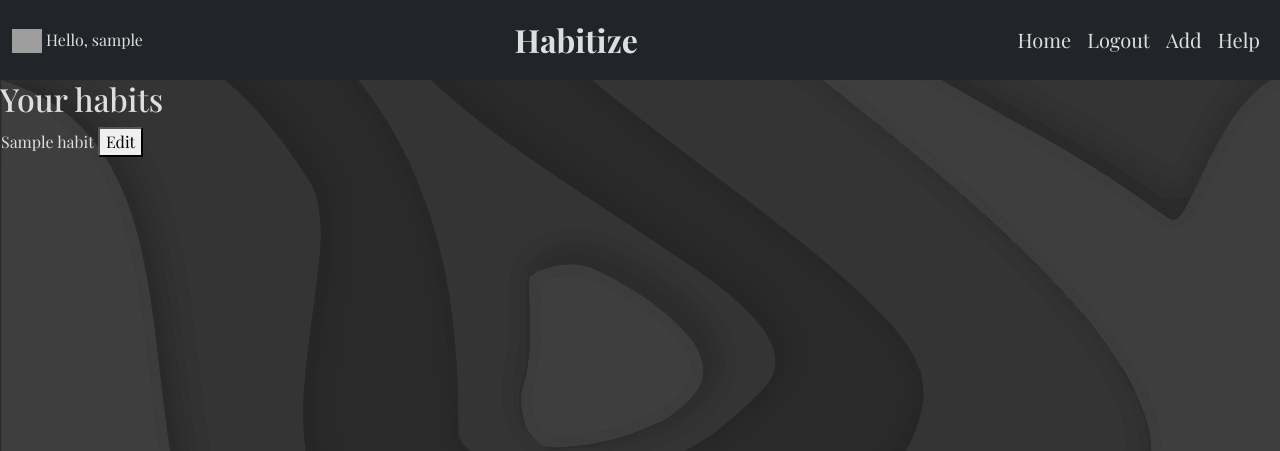
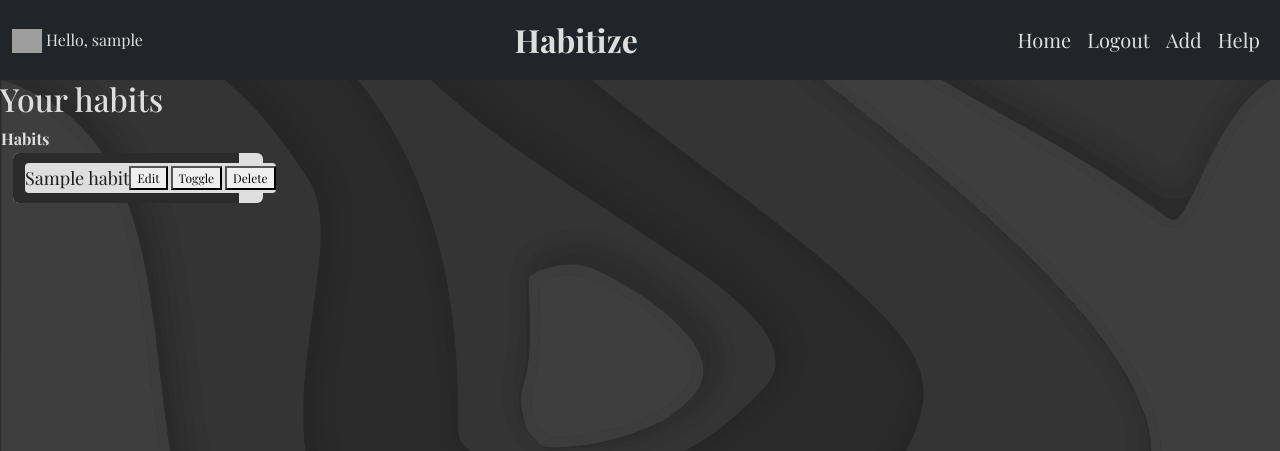
Before and after one commit to jflets/Habitize, a Django app: page /dashboard/ in a window 1280 px wide. Shown: the top 451 px of the page. Run offline with Django 3.2, Linux system fonts and the light colour scheme; a user stored in the database is signed in; tables that the repository leaves empty hold one stand-in row (values such as "Sample post"); grey boxes are pictures that could not be loaded.

Commit message:
Add edit, & delete functionality & further styling

```diff
--- a/dashboard/forms.py
+++ b/dashboard/forms.py
@@ -5,4 +5,4 @@ from .models import Habit
 class HabitForm(forms.ModelForm):
     class Meta:
         model = Habit
-        fields = ['name', 'completed']
+        fields = ['name', 'completed', 'value', 'max_value']
--- a/dashboard/models.py
+++ b/dashboard/models.py
@@ -6,6 +6,8 @@ class Habit(models.Model):
     name = models.CharField(max_length=50, null=False, blank=False)
     date_created = models.DateTimeField(auto_now_add=True, null=True)
     completed = models.BooleanField(null=False, blank=False, default=False)
+    value = models.PositiveIntegerField(default=0)  # Current value
+    max_value = models.PositiveIntegerField(default=100)  # Maximum value
 
     user = models.ForeignKey(
         User, max_length=10, on_delete=models.CASCADE, null=True, blank=True)
--- a/dashboard/urls.py
+++ b/dashboard/urls.py
@@ -6,4 +6,6 @@ urlpatterns = [
     path('', views.get_dashboard, name='dashboard'),
     path('add', views.add_habit, name='add'),
     path('edit/<habit_id>', views.edit_habit, name='edit'),
+    path('toggle/<habit_id>', views.toggle_habit, name='toggle'),
+    path('delete/<habit_id>', views.delete_habit, name='delete'),
 ]
--- a/dashboard/views.py
+++ b/dashboard/views.py
@@ -7,8 +7,14 @@ from .forms import HabitForm
 @login_required(login_url="/accounts/login")
 def get_dashboard(request):
     habits = Habit.objects.filter(user=request.user)
+
+    # Calculate progress for each habit
+    for habit in habits:
+        habit.progress = (habit.value / habit.max_value) * \
+            100 if habit.max_value > 0 else 0
+
     context = {
-        'habits': habits
+        'habits': habits,
     }
     return render(request, 'dashboard/index.html', context)
 
@@ -33,16 +39,33 @@ def add_habit(request):
 
 @login_required(login_url="/accounts/login")
 def edit_habit(request, habit_id):
-    habit = get_object_or_404(Habit, id=habit_id)
+    habit = get_object_or_404(Habit, id=habit_id, user=request.user)
+
     if request.method == 'POST':
         form = HabitForm(request.POST, instance=habit)
         if form.is_valid():
-            habit = form.save(commit=False)
-            habit.user = request.user
-            habit.save()
+            habit = form.save()
             return redirect('dashboard')
-    form = HabitForm(instance=habit)
+    else:
+        form = HabitForm(instance=habit)
+
     context = {
-        'form': form
+        'form': form,
+        'progress_percentage': (habit.value / habit.max_value) * 100,
     }
     return render(request, 'dashboard/edit_habit.html', context)
+
+
+@login_required(login_url="/accounts/login")
+def toggle_habit(request, habit_id):
+    habit = get_object_or_404(Habit, id=habit_id)
+    habit.completed = not habit.completed
+    habit.save()
+    return redirect('dashboard')
+
+
+@login_required(login_url="/accounts/login")
+def delete_habit(request, habit_id):
+    habit = get_object_or_404(Habit, id=habit_id)
+    habit.delete()
+    return redirect('dashboard')
--- a/static/css/dashboard.css
+++ b/static/css/dashboard.css
@@ -64,6 +64,14 @@ h3 {
 .dark-bg {
     background-color: rgba(28, 28, 28, 60%);
 }
+
+/* ------------------------------ habit text styling  ---------------------------------- */
+.habit-name {
+    color: #1C1C1C;
+    font-size: 18px;
+    font-weight: 400;
+}
+
 /* ------------------------------ nav styling  ---------------------------------- */
 .navbar-toggler {
     color: #dedede;
@@ -162,6 +170,10 @@ h3 {
     color: #dedede;
 }
 
+.options-btn {
+    text-decoration: none;
+}
+
 /* ------------------------------ link styling  ---------------------------------- */
 #profile {
     color: #dedede;
@@ -218,3 +230,38 @@ form input {
 form input:focus {
     outline: 1px solid #dedede;
 }
+
+/* ------------------------------ habit progressbar styling  ---------------------------------- */
+.progress {
+    min-width: 250px;
+    min-height: 50px;
+}
+
+.progress-bar {
+    width: 200px;
+    height: 100px;
+    background-color: #2b2b2b;
+    border-radius: 5px;
+    transition: width 0.5s ease-in-out;
+}
+
+.progress-label {
+    font-size: 14px;
+}
+
+.progress-container{
+    display: flex;
+    align-items: center;
+    background-color: #dedede;
+}
+
+.progress-cd {
+    min-width: 200px;
+    min-height: 30px;
+    background-color: #dedede;
+    border-radius: 4px;
+    position: absolute;
+    display: flex;
+    justify-content: center;
+    align-items: center;
+}
--- a/templates/dashboard/add_habit.html
+++ b/templates/dashboard/add_habit.html
@@ -4,7 +4,7 @@
         <h2>Add a habit</h2>
         <form method="POST" action="add">
             {% csrf_token %}
-            {{ form }}
+            {{ form.as_p }}
             <div>
                 <p>
                     <button type="submit" class="btn-submit">Add Habit</button>
--- a/templates/dashboard/edit_habit.html
+++ b/templates/dashboard/edit_habit.html
@@ -4,7 +4,7 @@
         <h2>Edit a habit</h2>
         <form method="POST">
             {% csrf_token %}
-            {{ form }}
+            {{ form.as_p }}
             <div>
                 <p>
                     <button type="submit" class="btn-submit">Update Habit</button>
--- a/templates/dashboard/index.html
+++ b/templates/dashboard/index.html
@@ -1,17 +1,54 @@
-{% extends "dashboard/base.html" %} {% block content %}
-
+{% extends "dashboard/base.html" %}
+{% block content %}
 <h2>Your habits</h2>
 <table>
+    <tr>
+        <th>Habits</th>
+    </tr>
     {% for habit in habits %}
     <tr>
-        <td>{{ habit.name }}</td>
-        <td>{{ habit.complete }}</td>
         <td>
-            <a href="{% url 'edit' habit.id %}">
-                <button>Edit</button>
-            </a>
+            <div class="container">
+                <div class="row">
+                    <div>
+                        {% if habit.progress == 0 %}
+                        <div class="progress container">
+                            <div class="progress-bar row" role="progressbar" data-progress="{{ habit.progress }}" aria-valuenow="0" aria-valuemin="0" aria-valuemax="100">
+                            </div>
+                        </div>
+                        {% else %}
+                            <div class="progress container progress-container">
+                                <div class="progress-bar row" role="progressbar" data-progress="{{ habit.progress }}" aria-valuenow="{{ habit.progress }}" aria-valuemin="0" aria-valuemax="100"></div>
+                                <div class="progress-cd">
+                                    <div class="habit-name">{{ habit.name }}</div>
+                                    <div>
+                                        <a class="options-btn" href="{% url 'edit' habit.id %}">
+                                            <button>Edit</button>
+                                        </a>
+                                        <a class="options-btn" href="{% url 'toggle' habit.id %}">
+                                            <button>Toggle</button>
+                                        </a>
+                                        <a class="options-btn" href="{% url 'delete' habit.id %}">
+                                            <button>Delete</button>
+                                        </a>
+                                    </div>
+                                </div>
+                            </div>
+                        {% endif %}
+                    </div>
+                </div>
+            </div>
         </td>
     </tr>
     {% endfor %}
 </table>
-{%endblock%}
+<script>
+    document.addEventListener("DOMContentLoaded", function () {
+        const progressBars = document.querySelectorAll(".progress-bar");
+        progressBars.forEach(function (progressBar) {
+            const progress = progressBar.getAttribute("data-progress");
+            progressBar.style.width = progress + "%";
+        });
+    });
+</script>
+{% endblock %}
```
Also changed, not shown: dashboard/migrations/0003_auto_20230920_1111.py (added).
